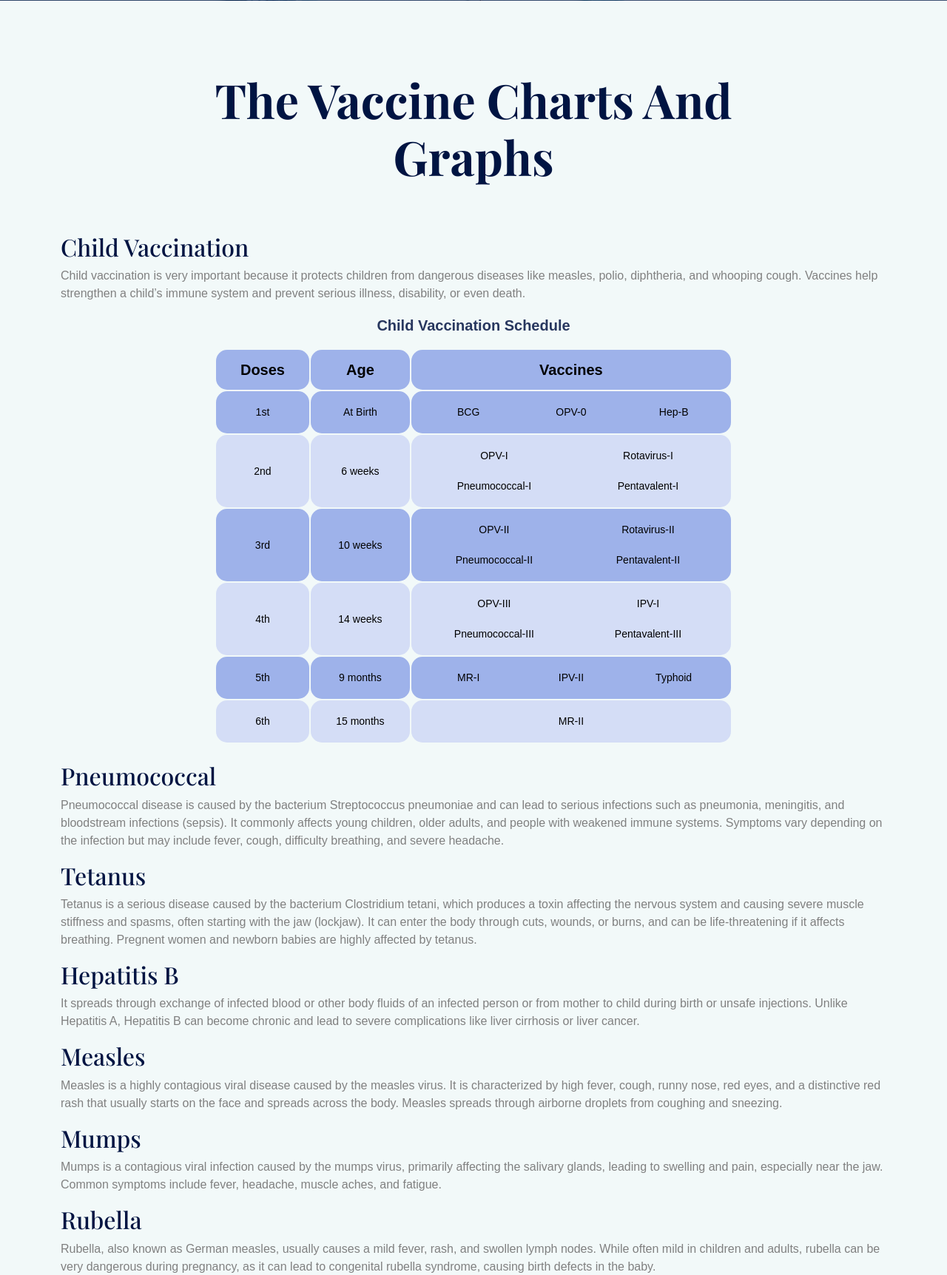
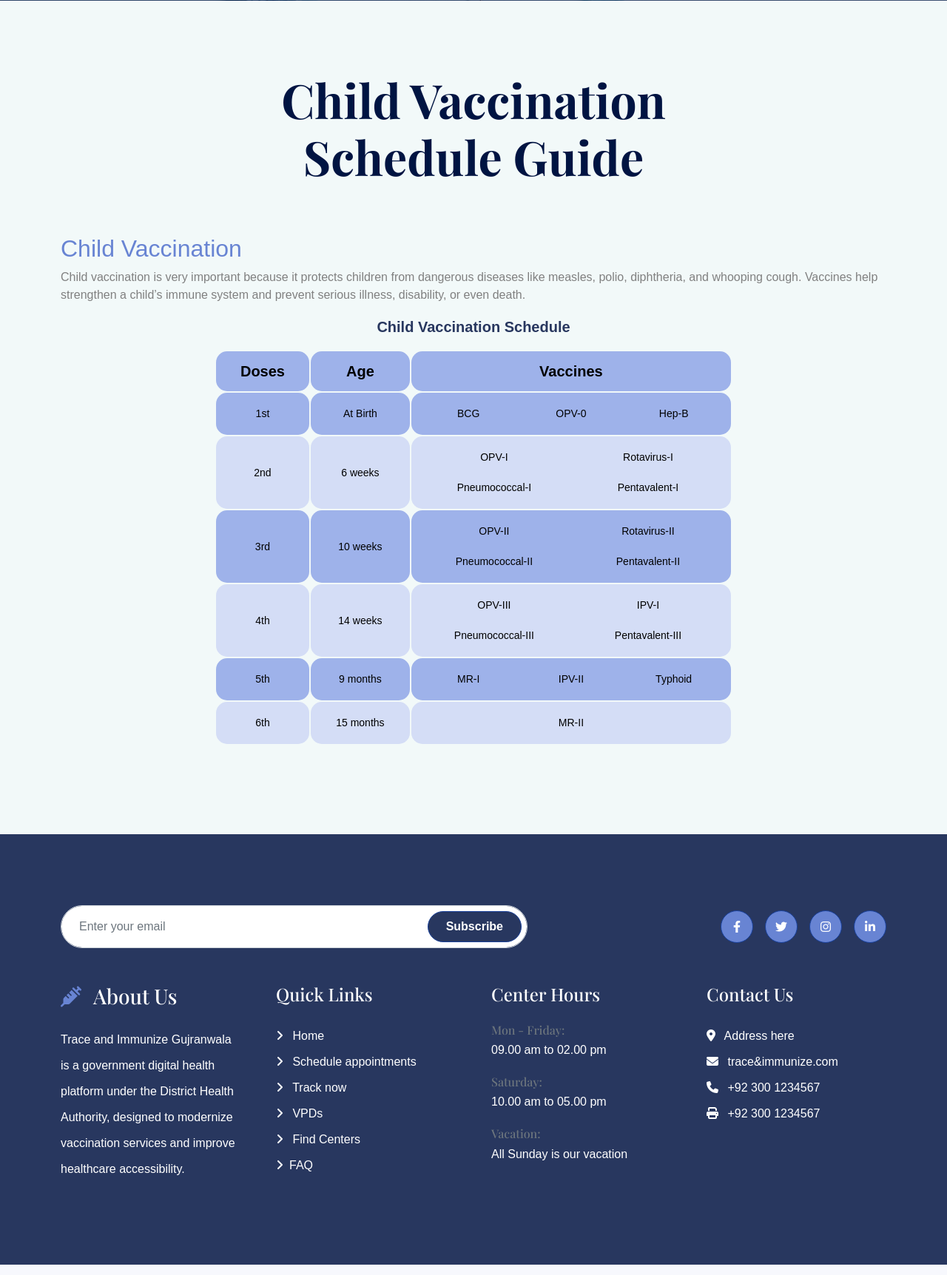
Before and after one commit to arfa2237/full-authentication, a Django app: page /scheduling/ in a window 1280 px wide. Shown: the part 366-2090 px from the top of the page at 74% size. Run offline with Django 5.2, Linux system fonts and the light colour scheme; some libraries are stand-ins or nearby versions; some web fonts are replaced.

Commit message:
Remove extra headings

```diff
--- a/publicsite/templates/publicsite/scheduling.html
+++ b/publicsite/templates/publicsite/scheduling.html
@@ -180,12 +180,12 @@
         <div class="container-fluid service bg-light overflow-hidden py-5">
             <div class="container py-5">
                 <div class="text-center mx-auto pb-5 wow fadeInUp" data-wow-delay="0.2s" style="max-width: 800px;">
-                    <h1 class="display-3 text-capitalize mb-3">The Vaccine Charts and Graphs</h1>
+                    <h1 class="display-3 text-capitalize mb-3">Child Vaccination Schedule Guide</h1>
                 </div>
 
                 <!---Diseases 1 child vaccination-->
                     <div class="disease">
-                        <h2>Child Vaccination</a></h2>
+                        <h2><a href="#">Child Vaccination</a></h2>
                         <p>Child vaccination is very important because it protects children from dangerous diseases like measles, polio, diphtheria, and whooping cough. Vaccines help strengthen a child’s immune system and prevent serious illness, disability, or even death.</p>
 
                         <!--Schedule table for child vaccination-->
@@ -255,36 +255,7 @@
                             </tbody>
                         </table>
                     </div>   <br>
-                <!---Disease 2 Pneumococcal-->
-                <div class="disease">
-                    <h2>Pneumococcal</a></h2>
-                    <p>Pneumococcal disease is caused by the bacterium Streptococcus pneumoniae and can lead to serious infections such as pneumonia, meningitis, and bloodstream infections (sepsis). It commonly affects young children, older adults, and people with weakened immune systems. Symptoms vary depending on the infection but may include fever, cough, difficulty breathing, and severe headache.</p>
-                </div>
-                <!---Diseases 3 Tetanus-->
-                <div class="disease">
-                    <h2>Tetanus</a></h2>
-                    <p>Tetanus is a serious disease caused by the bacterium Clostridium tetani, which produces a toxin affecting the nervous system and causing severe muscle stiffness and spasms, often starting with the jaw (lockjaw). It can enter the body through cuts, wounds, or burns, and can be life-threatening if it affects breathing. Pregnent women and newborn babies are highly affected by tetanus.</p>
-                </div>
-                <!---Diseases 4 Hepatitis B-->
-                <div class="disease">
-                    <h2>Hepatitis B</a></h2>
-                    <p>It spreads through exchange of infected blood or other body fluids of an infected person or from mother to child during birth or unsafe injections. Unlike Hepatitis A, Hepatitis B can become  chronic and lead to severe complications like liver cirrhosis or liver cancer.</p>
-                </div>
-                <!---Diseases 5 Measles-->
-                <div class="disease">
-                    <h2>Measles</a></h2>
-                    <p>Measles is a highly contagious viral disease caused by the measles virus. It is characterized by high fever, cough, runny nose, red eyes, and a distinctive red rash that usually starts on the face and spreads across the body. Measles spreads through airborne droplets from coughing and sneezing.</p>
-                </div>
-                <!---Diseases 6 Mumps-->
-                <div class="disease">
-                    <h2>Mumps</a></h2>
-                    <p>Mumps is a contagious viral infection caused by the mumps virus, primarily affecting the salivary glands, leading to swelling and pain, especially near the jaw. Common symptoms include fever, headache, muscle aches, and fatigue.</p>
-                </div>
-                 <!---Diseases 7 Rubella-->
-                <div class="disease">
-                    <h2>Rubella</a></h2>
-                    <p>Rubella, also known as German measles, usually causes a mild fever, rash, and swollen lymph nodes. While often mild in children and adults, rubella can be very dangerous during pregnancy, as it can lead to congenital rubella syndrome, causing birth defects in the baby.</p>
-                </div>
+
 
             </div>
         </div>
```
